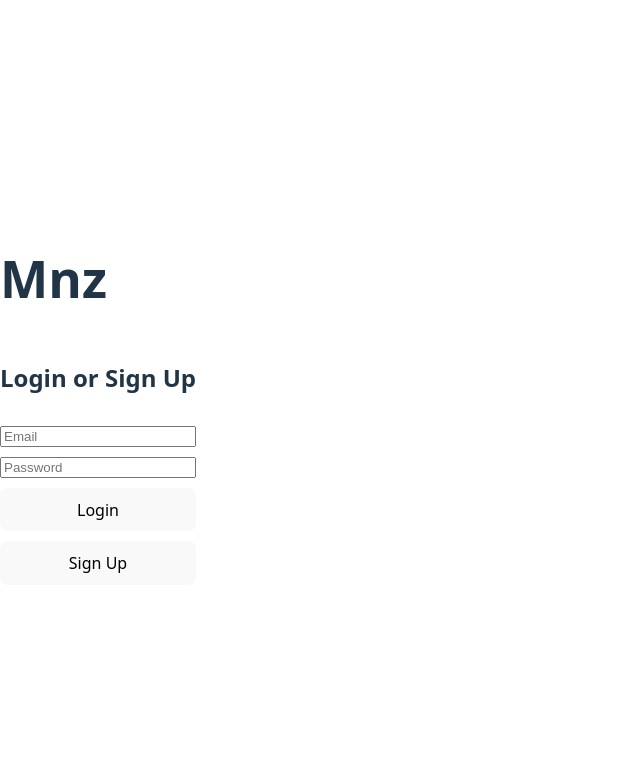
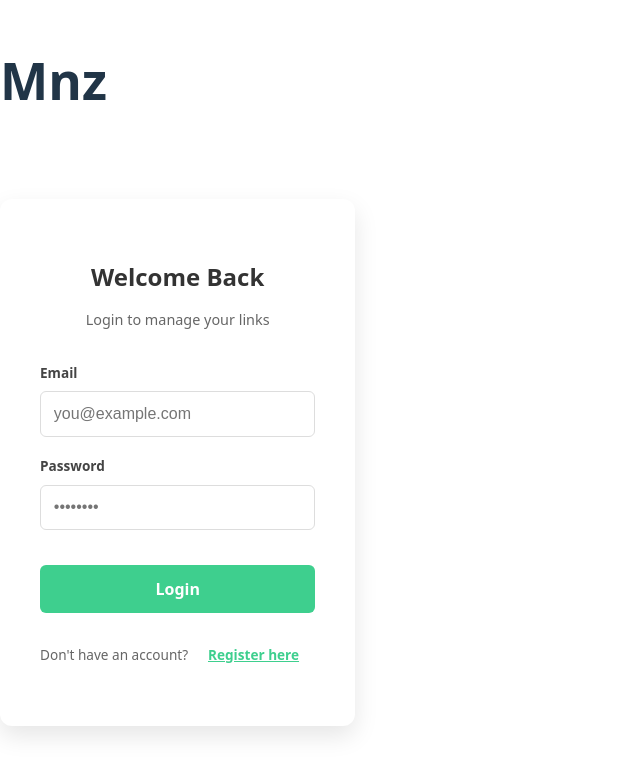
Before and after one commit to ceraizi/mnz, a React (Vite) app: page / in a window 1280 px wide. Shown: the top 774 px of the page, without its empty margins (0-640 px from the left). Built offline with nearby package versions, Linux system fonts and the light colour scheme; no server answers.

Commit message:
unified auth logic and auth css

```diff
--- a/src/components/LinksDisplay.tsx
+++ b/src/components/LinksDisplay.tsx
@@ -8,7 +8,7 @@ export function LinksDisplay({session}: {session: Session}) {
     const {links, loading, fetchLinks, handleLogout, deleteLink, updateLink, copiedId, copyToClipboard} = useLinksDisplay();
 
     const [editingId, setEditingId] = useState<string | null>(null);
-    const [tempUrl, setTempUrl] = useState('');
+    const [tempUrl, setTempUrl] = useState("");
 
     const startEditing = (id: string, currentUrl: string) => {
         setEditingId(id);
@@ -54,7 +54,7 @@ export function LinksDisplay({session}: {session: Session}) {
                                             <span className="clicks-badge">📊 {link.clicks || 0} clicks</span>
                                         </span>
                                         <div className="actions">
-                                            <button onClick={() => copyToClipboard(link.short_id, link.id)} className="btn-copy">{copiedId === link.id ? '✅ Copied!' : '📋 Copy'}</button>
+                                            <button onClick={() => copyToClipboard(link.short_id, link.id)} className="btn-copy">{copiedId === link.id ? "✅ Copied!" : "📋 Copy"}</button>
                                             <button onClick={() => startEditing(link.id, link.original_url)}>Edit</button>
                                             <button onClick={() => deleteLink(link.id)} className="btn-delete">Delete</button>
                                         </div>
--- a/src/components/LinksForm.tsx
+++ b/src/components/LinksForm.tsx
@@ -12,7 +12,7 @@ export function LinksForm({ onLinkCreated }: LinkFormProps) {
     <form className="link-form" onSubmit={handleSubmit}>
       <input type="url" className="link-input" placeholder="Paste your URL" value={url} onChange={(e) => setUrl(e.target.value)} required/>
       <button type="submit" className="btn-submit" disabled={isSubmitting}>
-        {isSubmitting ? 'Creating...' : 'Create'}
+        {isSubmitting ? "Creating..." : "Create"}
       </button>
     </form>
   );
--- a/src/components/Redirect/Redirect.tsx
+++ b/src/components/Redirect/Redirect.tsx
@@ -6,7 +6,7 @@ export function Redirect() {
 
   if (error) {
     return (
-      <div className='redirect-div'>
+      <div className="redirect-div">
         <h1>404</h1>
         <p>{error}</p>
         <a href="/">Go back to the home page.</a>
@@ -15,7 +15,7 @@ export function Redirect() {
   }
 
   return (
-    <div className='redirect-div'>
+    <div className="redirect-div">
       <h2>Redirecting...</h2>
     </div>
   );
--- a/src/components/Redirect/useRedirect.ts
+++ b/src/components/Redirect/useRedirect.ts
@@ -20,14 +20,14 @@ export function useRedirect() {
 
             hasExecuted.current = true;
 
-            const {data, error} = await supabase.from('links').select('id, original_url').eq('short_id', shortId).single();
+            const {data, error} = await supabase.from("links").select("id, original_url").eq("short_id", shortId).single();
 
             if (error || !data) {
-                setError('Link not found.');
+                setError("Link not found.");
                 return;
             }
 
-            const {error: rpcError} = await supabase.rpc('increment_clicks', {
+            const {error: rpcError} = await supabase.rpc("increment_clicks", {
                 row_id: data.id
             });
 
--- a/src/features/auth/Login.css
+++ b/src/features/auth/Login.css
@@ -1,6 +1,99 @@
-.login-div{
+.login-container {
+    display: flex;
+    justify-content: center;
+    align-items: center;
+    min-height: 80vh;
+}
+
+.login-card {
+    background: white;
+    padding: 2.5rem;
+    border-radius: 12px;
+    box-shadow: 0 10px 25px rgba(0,0,0,0.1);
+    width: 100%;
+    max-width: 400px;
+    transition: all 0.3s ease;
+}
+
+.login-card h2 {
+    margin-bottom: 0.5rem;
+    color: #333;
+    text-align: center;
+}
+
+.subtitle {
+    color: #666;
+    text-align: center;
+    margin-bottom: 2rem;
+    font-size: 0.9rem;
+}
+
+.input-group {
     display: flex;
     flex-direction: column;
-    gap: 10px;
-    max-width: 300px;
+    gap: 0.5rem;
+    margin-bottom: 1.2rem;
 }
+
+.input-group label {
+    font-size: 0.85rem;
+    font-weight: 600;
+    color: #444;
+}
+
+.input-group input {
+    padding: 0.8rem;
+    border: 1px solid #ddd;
+    border-radius: 6px;
+    font-size: 1rem;
+    transition: border-color 0.2s;
+}
+
+.input-group input:focus {
+    outline: none;
+    border-color: #3ecf8e;
+}
+
+.btn-auth {
+    width: 100%;
+    padding: 0.8rem;
+    background: #3ecf8e;
+    color: white;
+    border: none;
+    border-radius: 6px;
+    font-size: 1rem;
+    font-weight: bold;
+    cursor: pointer;
+    margin-top: 1rem;
+    transition: background 0.2s;
+}
+
+.btn-auth:hover { background: #34b37b; }
+.btn-auth:disabled { background: #ccc; cursor: not-allowed; }
+
+.auth-message {
+    padding: 0.8rem;
+    border-radius: 6px;
+    margin-bottom: 1.5rem;
+    font-size: 0.85rem;
+    text-align: center;
+}
+
+.auth-message.error { background: #fee2e2; color: #dc2626; border: 1px solid #fecaca; }
+.auth-message.success { background: #d1fae5; color: #059669; border: 1px solid #a7f3d0; }
+
+.switch-mode {
+    margin-top: 1.5rem;
+    text-align: center;
+    font-size: 0.85rem;
+    color: #666;
+}
+
+.switch-mode button {
+    background: none;
+    border: none;
+    color: #3ecf8e;
+    font-weight: bold;
+    cursor: pointer;
+    text-decoration: underline;
+}
--- a/src/features/auth/Login.tsx
+++ b/src/features/auth/Login.tsx
@@ -1,18 +1,60 @@
+import { useState } from 'react';
 import './Login.css';
 import { LoginMethods } from './useLogin';
 
 export function Login() {
 
-  const {setEmail, setPassword, handleLogin, handleSignUp} = LoginMethods();
+  const [isSignUp, setIsSignUp] = useState(false);
+  const {setEmail, setPassword, loading, message, handleAuth} = LoginMethods();
+
+  const handleSubmit = (e: React.SubmitEvent) => {
+    e.preventDefault();
+    handleAuth(isSignUp ? "signup" : "login");
+  };
 
   return (
-    <div className="login-div">
-      <h2>Login or Sign Up</h2>
-      <input type="email" placeholder="Email" onChange={(e) => setEmail(e.target.value)} />
-      <input type="password" placeholder="Password" onChange={(e) => setPassword(e.target.value)} />
+    <div className="login-container">
+      <form className="login-card" onSubmit={handleSubmit}>
+        <h2>{isSignUp ? "Create Account" : "Welcome Back"}</h2>
+        <p className="subtitle">{isSignUp ? "Sign up to start shortening links" : "Login to manage your links"}</p>
 
-      <button onClick={handleLogin}>Login</button>
-      <button onClick={handleSignUp}>Sign Up</button>
+        {message && (
+          <div className={`auth-message ${message.type}`}>
+            {message.text}
+          </div>
+        )}
+
+        <div className="input-group">
+          <label>Email</label>
+          <input
+            type="email"
+            required
+            placeholder="you@example.com"
+            onChange={(e) => setEmail(e.target.value)}
+          />
+        </div>
+
+        <div className="input-group">
+          <label>Password</label>
+          <input
+            type="password"
+            required
+            placeholder="••••••••"
+            onChange={(e) => setPassword(e.target.value)}
+          />
+        </div>
+
+        <button type="submit" className="btn-auth" disabled={loading}>
+          {loading ? "Processing..." : (isSignUp ? "Sign Up" : "Login")}
+        </button>
+
+        <p className="switch-mode">
+          {isSignUp ? "Already have an account?" : "Don't have an account?"}{" "}
+          <button type="button" onClick={() => setIsSignUp(!isSignUp)}>
+            {isSignUp ? "Login here" : "Register here"}
+          </button>
+        </p>
+      </form>
     </div>
   );
 }
--- a/src/features/auth/useLogin.ts
+++ b/src/features/auth/useLogin.ts
@@ -2,30 +2,27 @@ import { useState } from 'react';
 import { supabase } from '../../supabaseClient';
 
 export function LoginMethods() {
-  const [email, setEmail] = useState<string>('');
-  const [password, setPassword] = useState<string>('');
+  const [email, setEmail] = useState<string>("");
+  const [password, setPassword] = useState<string>("");
+  const [loading, setLoading] = useState<boolean>(false);
+  const [message, setMessage] = useState<{ type: "error" | "success", text: string } | null>(null);
 
-  const handleSignUp = async () => {
-    const { error } = await supabase.auth.signUp({ email, password });
+  const handleAuth = async (type: "login" | "signup") => {
+    setLoading(true);
+    setMessage(null);
+
+    const { error } = type === "login" ? await supabase.auth.signInWithPassword({ email, password }): await supabase.auth.signUp({ email, password });
 
     if (error){
-      alert('Error in the sign up: ' + error.message);
+      setMessage({ type: "error", text: error.message });
+    } else if (type === "signup"){
+      setMessage({ type: "success", text: "Sign Up Sucessful!" });
+    } else if (type === "login"){
+      setMessage({ type: "success", text: "Login Sucessful!" });
     }
-    else{
-      alert('Sign Up Sucessful!');
-    }
+
+    setLoading(false);
   };
 
-  const handleLogin = async () => {
-    const { error } = await supabase.auth.signInWithPassword({ email, password });
-
-    if (error){
-      alert('Error in the login: ' + error.message);
-    }
-    else{
-      alert('Login Successful!');
-    }
-  };
-
-  return {email, setEmail, password, setPassword, handleSignUp, handleLogin};
+  return {email, setEmail, password, setPassword, loading, message, handleAuth};
 }
```
Also changed, not shown: src/components/useLinksDisplay.ts (+6 -6 lines), src/components/useLinksForm.ts (+4 -4 lines).
